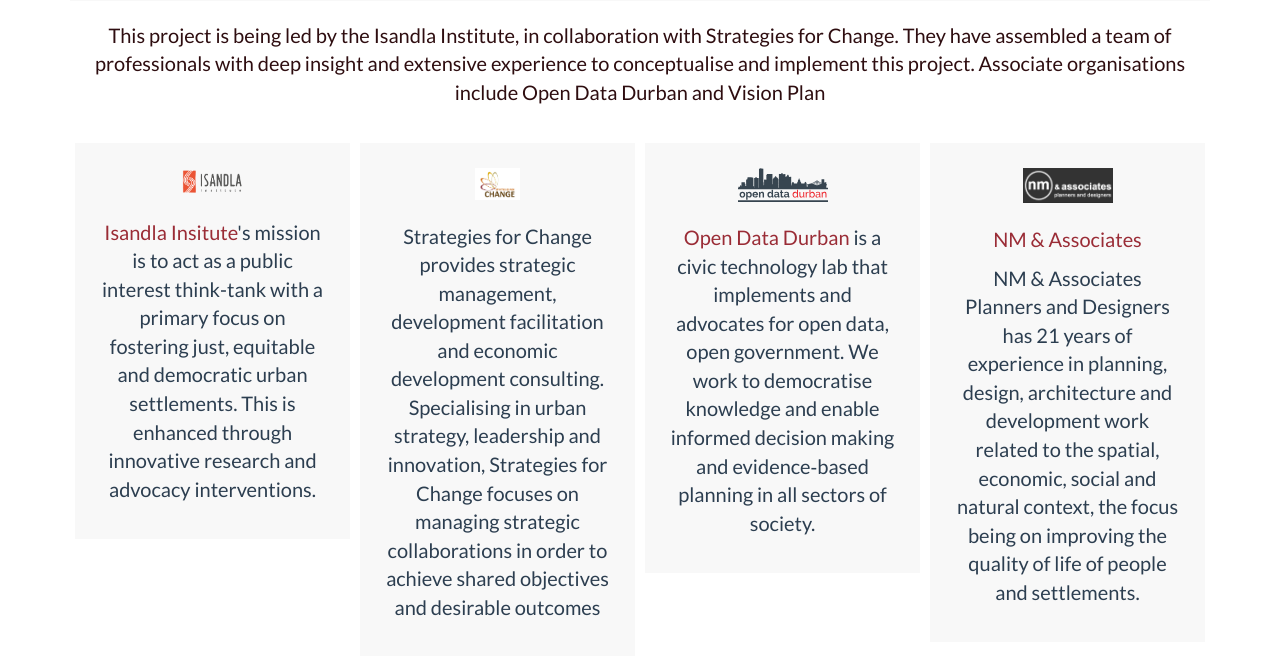
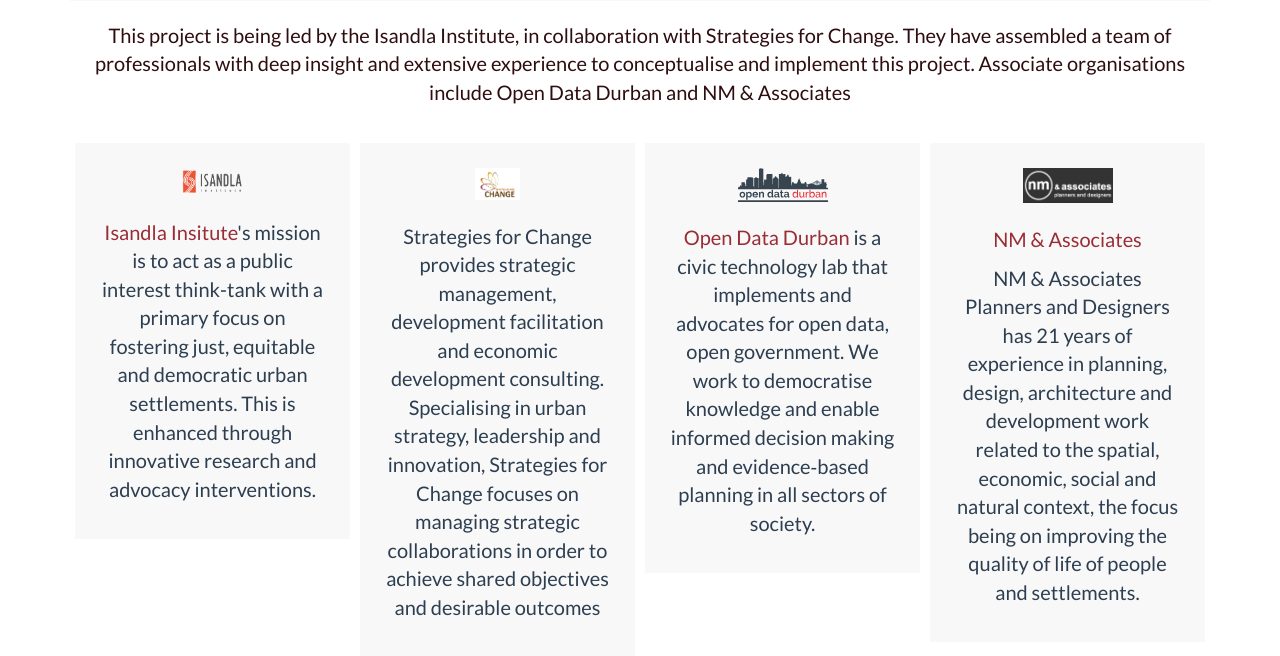
Before and after one commit to richardgevers/intact, a Flask app: page / in a window 1280 px wide. Shown: the part 5038-5694 px from the top of the page. Run offline with Flask 2, Linux system fonts and the light colour scheme; some libraries are stand-ins or nearby versions.

Commit message:
edited content in team

```diff
--- a/templates/index.html
+++ b/templates/index.html
@@ -434,7 +434,7 @@
                 </div>
                 <p>This project is being led by the Isandla Institute, in collaboration with Strategies for Change.
                     They have assembled a team of professionals with deep insight and extensive experience to  conceptualise
-                    and implement this project. Associate organisations include Open Data Durban and Vision Plan</p>
+                    and implement this project. Associate organisations include Open Data Durban and NM & Associates</p>
                 <br>
                  <div class="col-xs-12 col-md-3 portfolio-item" style="text-align: justify; padding: 5px">
                     <div class="block">
```
